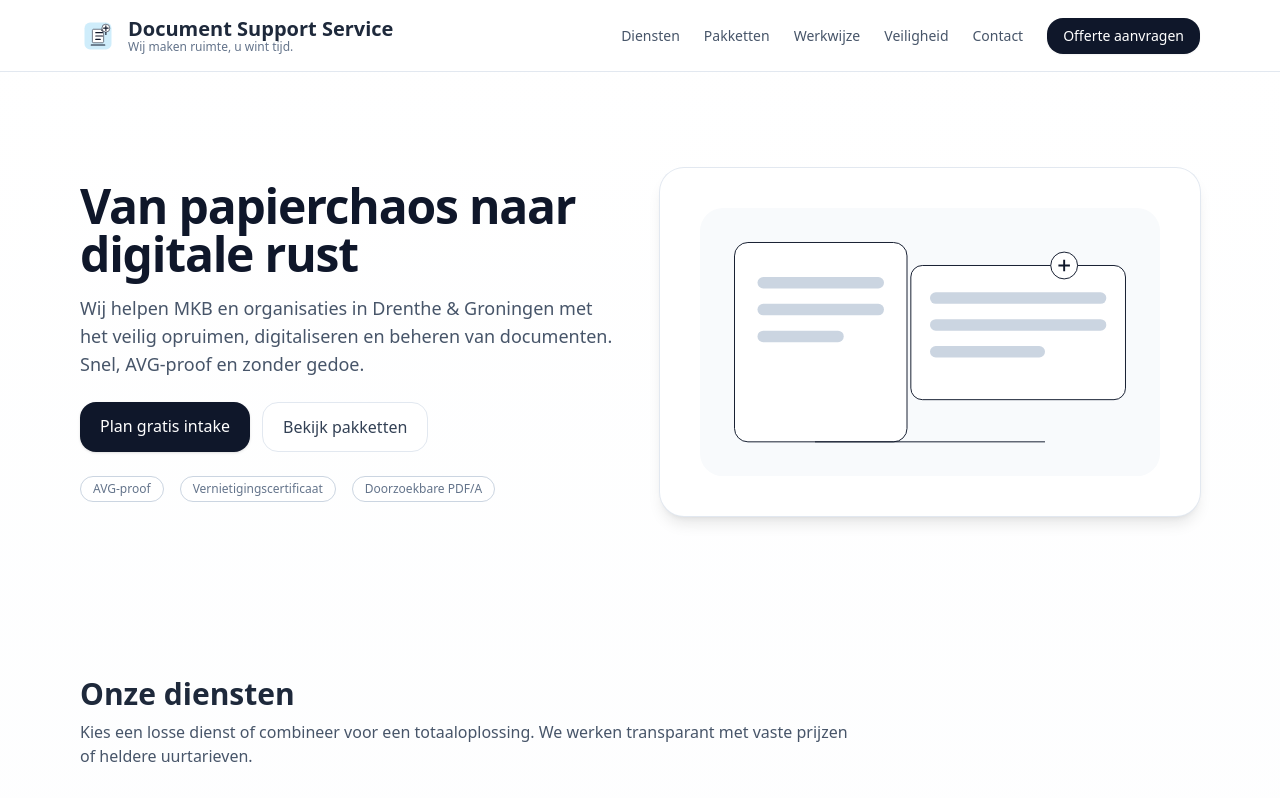
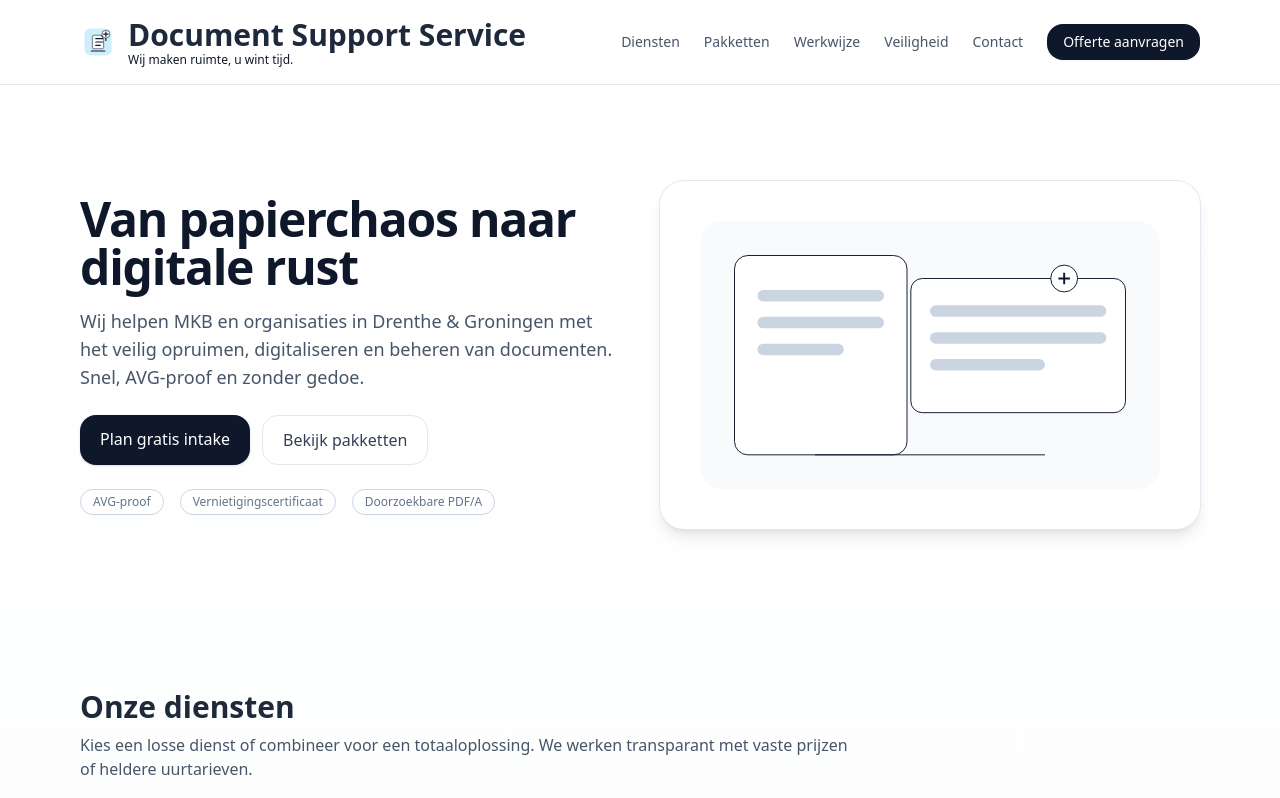
Before and after one commit to darius858/Document-Support-Site, a React (Vite) app: page / in a window 1280 px wide. Shown: the top 798 px of the page. Built offline with nearby package versions, Linux system fonts and the light colour scheme.

Commit message:
Update App.jsx

```diff
--- a/src/site/App.jsx
+++ b/src/site/App.jsx
@@ -16,8 +16,8 @@ export default function App() {
           <div className="flex items-center gap-3">
             <Logo className="w-9 h-9" />
             <div>
-              <h1 className="text-xl font-semibold leading-tight">Document Support Service</h1>
-              <p className="text-xs text-slate-500 -mt-0.5">Wij maken ruimte, u wint tijd.</p>
+              <h1 className="text-3xl font-extrabold leading-tight">Document Support Service</h1>
+              <p className="text-xs text-slate-900 -mt-0.5">Wij maken ruimte, u wint tijd.</p>
             </div>
           </div>
           <nav className="hidden md:flex items-center gap-6 text-sm">
```
